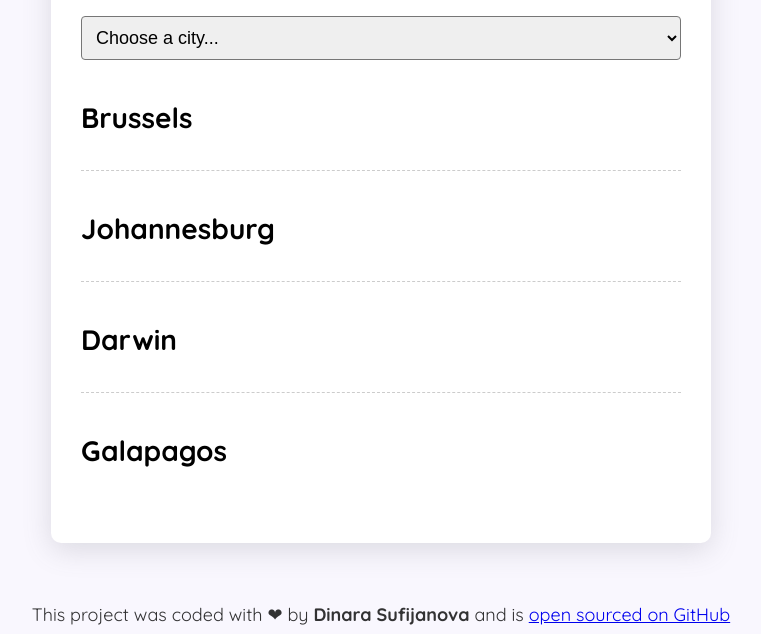
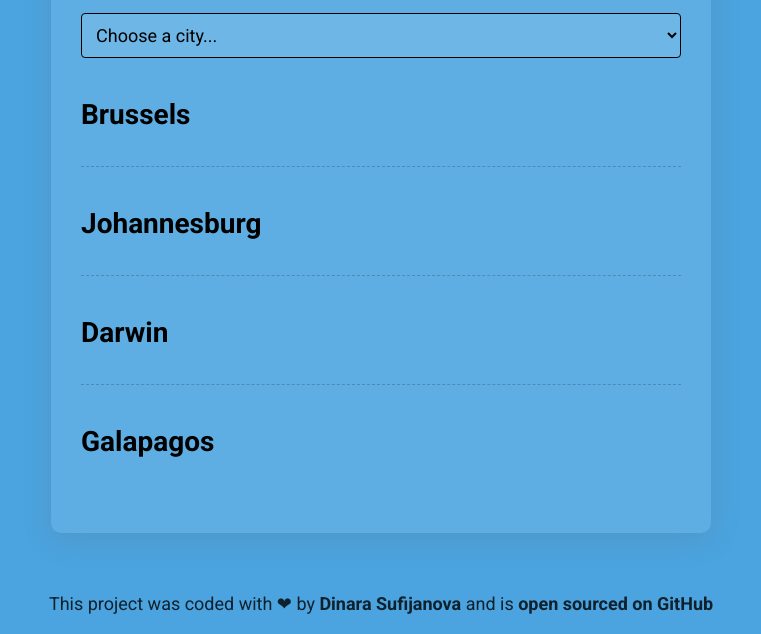
Before and after one commit to DinaSof/wordly-time, a plain HTML site: page index.html in a window 1280 px wide. Shown: the part 198-832 px from the top of the page, without its empty margins (259-1020 px from the left). Drawn offline with nearby package versions, Linux system fonts and the light colour scheme; a script that the page names is missing.

Commit message:
Edit of cities and added css
styling changes in form of colours

```diff
--- a/css/style.css
+++ b/css/style.css
@@ -1,11 +1,10 @@
 body {
-  background-color: #f9f7fe;
-  font-family: "Quicksand", sans-serif;
+  background-color: rgba(30, 142, 216, 0.8);
+  font-family: "Roboto", sans-serif;
 }
 
 h1 {
   text-align: center;
-  font-family: "Quicksand", sans-serif;
   font-size: 48px;
   font-weight: bold;
 }
@@ -18,7 +17,10 @@ h2 {
 select {
   display: block;
   width: 100%;
+  font-family: "Roboto", sans-serif;
   font-size: 18px;
+  background-color: rgba(165, 210, 240, 0.204);
+  border-color: black;
   border-radius: 4px;
   padding: 10px;
 }
@@ -26,7 +28,7 @@ select {
 .container {
   max-width: 600px;
   margin: 60px auto;
-  background: white;
+  background: rgba(165, 210, 240, 0.204);
   padding: 30px;
   box-shadow: rgba(100, 100, 111, 0.2) 0px 7px 29px 0px;
   border-radius: 10px;
@@ -64,3 +66,13 @@ footer {
   font-size: 18px;
   color: rgba(0, 0, 0, 0.8);
 }
+
+a {
+  text-decoration: none;
+  color: rgba(0, 0, 0, 0.8);
+  font-weight: bolder;
+}
+
+a:hover {
+  text-decoration: underline;
+}
--- a/index.html
+++ b/index.html
@@ -7,7 +7,9 @@
     <link rel="stylesheet" href="css/style.css">
     <link rel="preconnect" href="https://fonts.googleapis.com">
     <link rel="preconnect" href="https://fonts.gstatic.com" crossorigin>
-    <link href="https://fonts.googleapis.com/css2?family=Quicksand:wght@300..700&display=swap" rel="stylesheet">
+    <link
+        href="https://fonts.googleapis.com/css2?family=Roboto:ital,wght@0,100;0,300;0,400;0,500;0,700;0,900;1,100;1,300;1,400;1,500;1,700;1,900&display=swap"
+        rel="stylesheet">
     <script src="https://cdnjs.cloudflare.com/ajax/libs/moment.js/2.30.1/moment.min.js"></script>
     <script
         src="https://cdnjs.cloudflare.com/ajax/libs/moment-timezone/0.5.45/moment-timezone-with-data-1970-2030.min.js"></script>
@@ -58,7 +60,8 @@
         </div>
 
     </div>
-    <footer>This project was coded with ❤ by <strong>Dinara Sufijanova</strong> and is
+    <footer>This project was coded with ❤ by <a href="www.linkedin.com/in/dinarasufijanova" target="_blank"
+            id="name">Dinara Sufijanova</a> and is
         <a href="https://github.com/DinaSof/wordly-time" target="_blank">open sourced on GitHub</a>
     </footer>
     <script src="javascript/index.js"></script>
```
